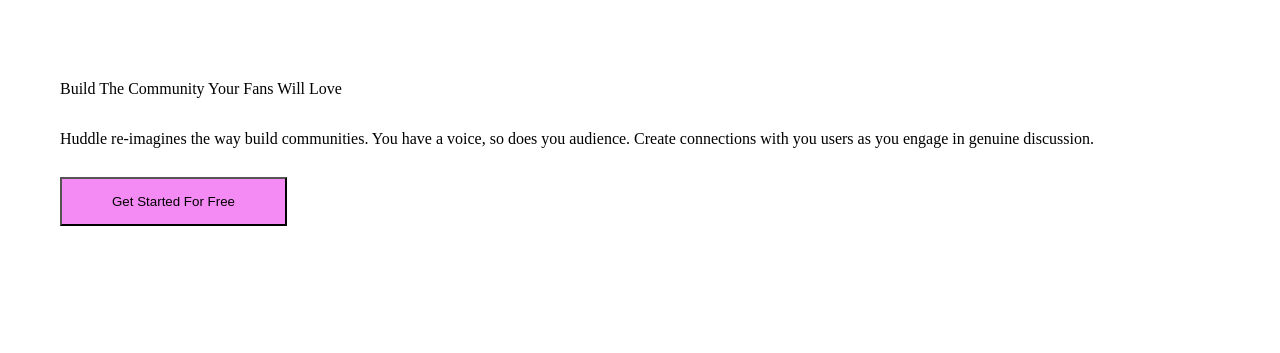
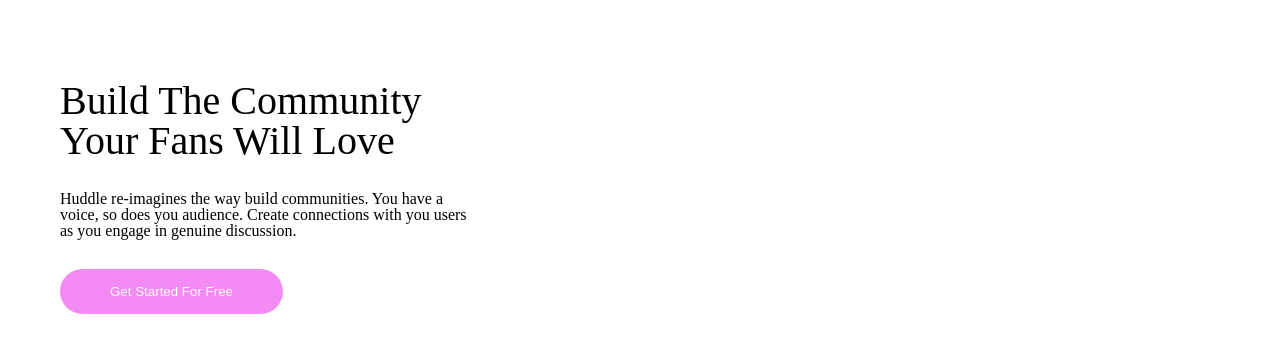
Before and after one commit to filipe-dias-dev/huddle_landing_page, a plain HTML site: page index.html in a window 1280 px wide. Shown: the part 121-474 px from the top of the page. Drawn offline with Linux system fonts and the light colour scheme.

Commit message:
alterando border do button e fonte

```diff
--- a/styles.css
+++ b/styles.css
@@ -19,13 +19,22 @@ header {
 
 .titulo {
     display: flex;
-    width: auto;
+    width: 40%;
     margin-top: 100px;
-    height: 50px;
+    height: 110px;
+    font-size: 40px;
+}
+
+.paragrafo {
+    display: flex;
+    width: 40%;
 }
 
 button {
     background-color: rgb(244, 139, 244);
     padding: 15px 50px;
     margin-top: 30px;
+    border-radius: 25px;
+    border: none;
+    color: white;
 }
```
